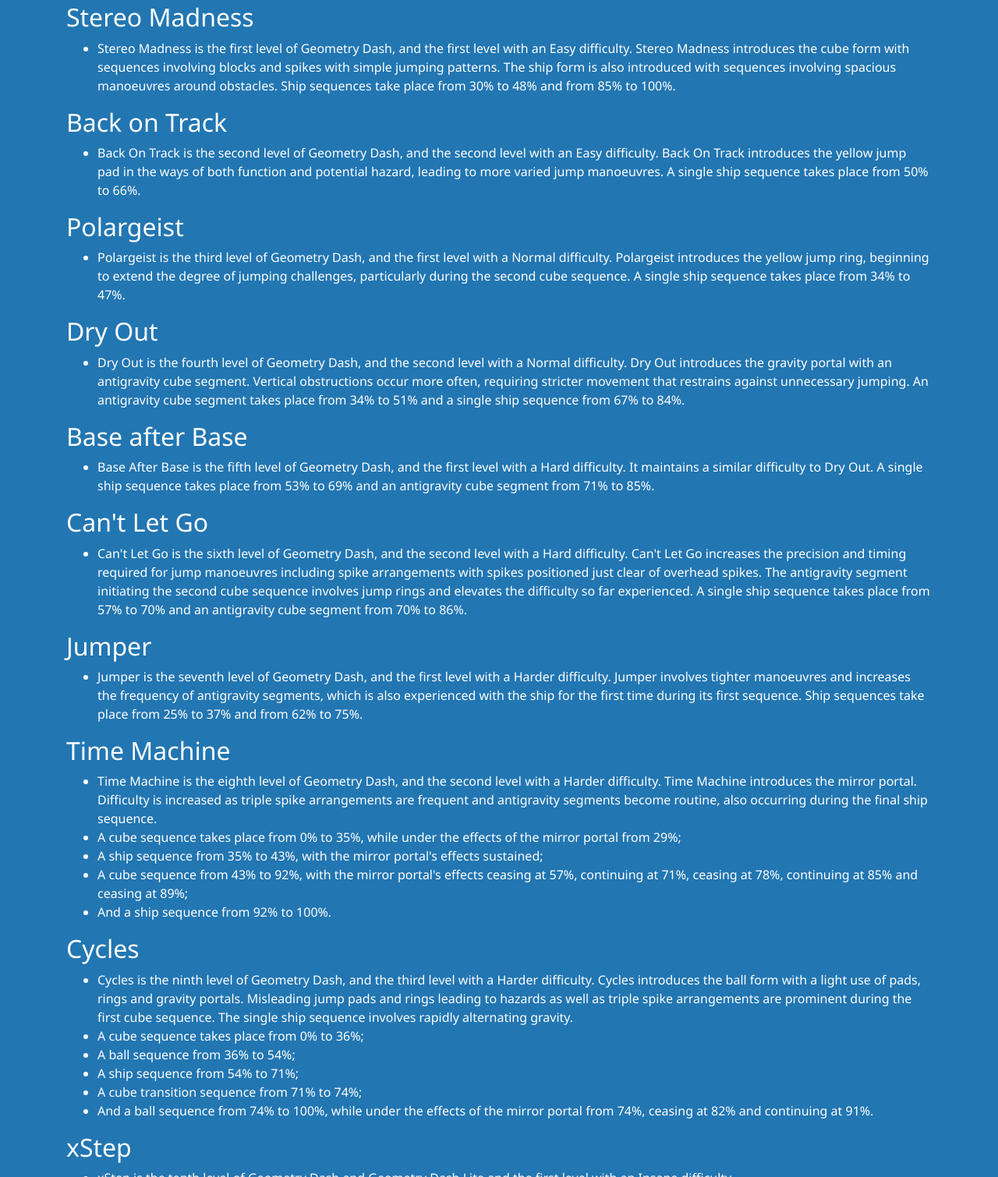
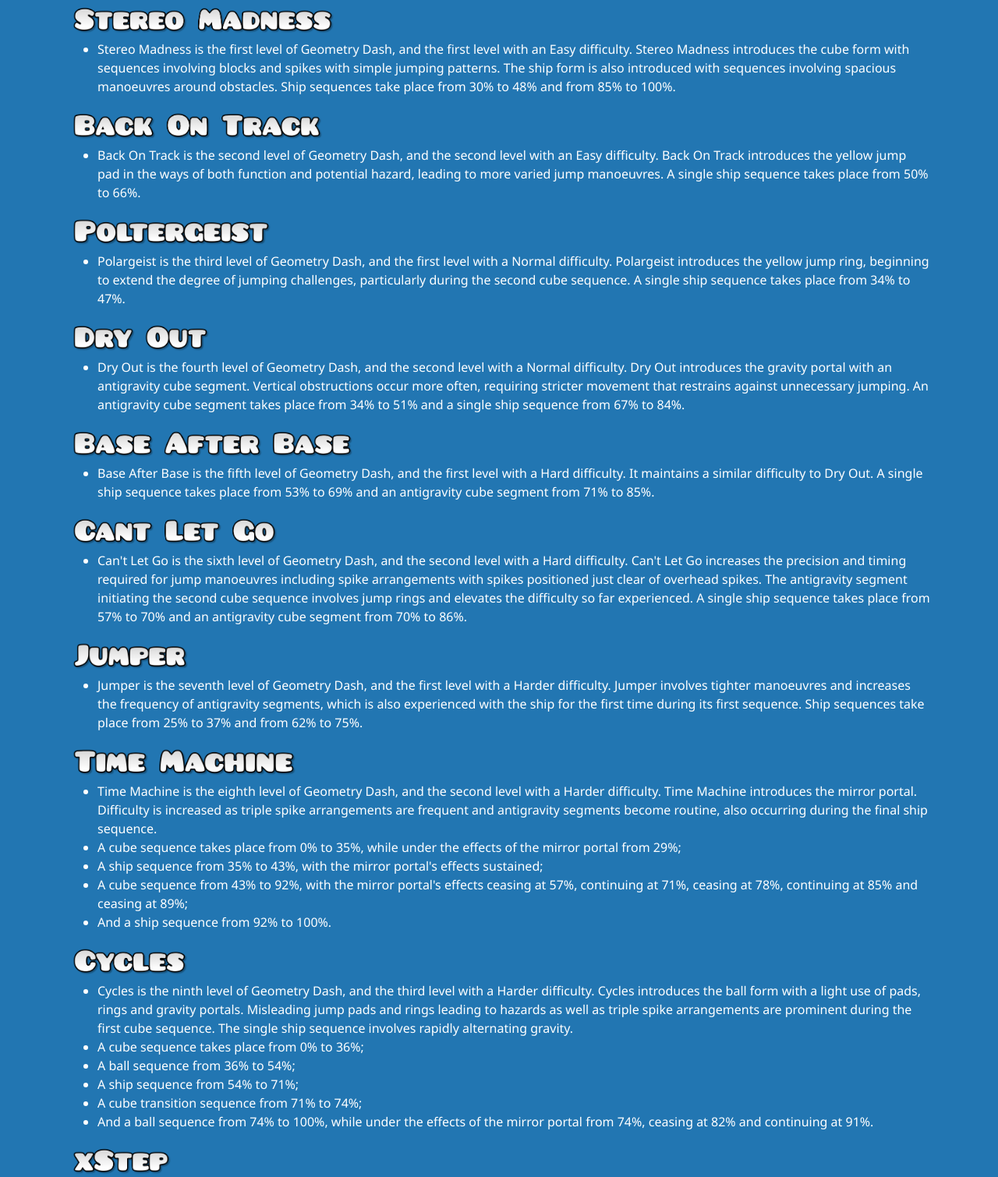
Before and after one commit to ceptnite/geometrydashwebsitearchive, a plain HTML site: page mainlevels.html in a window 1280 px wide. Shown: the part 204-1714 px from the top of the page at 78% size. Drawn offline with nearby package versions, Linux system fonts and the light colour scheme.

Commit message:
Deleted the obsolete files no longer needed.

```diff
--- a/mainlevels.html
+++ b/mainlevels.html
@@ -14,7 +14,7 @@
         <header>
             <nav class="site-navbar navbar navbar-expand-md navbar-dark">
                 <div class="container">
-                    <a class="navbar-brand" href="index.html"><img src="GeometryDashArchive.png" alt="Geometry Dash Archive logo" class="site-logo ml-3"></a>
+                    <a class="navbar-brand" href="index.html"><img src="Logos/GeometryDashArchive.png" alt="Geometry Dash Archive logo" class="site-logo ml-3"></a>
                     <button class="navbar-toggler" type="button" data-toggle="collapse" data-target="#mainNav" aria-controls="#mainNav" aria-expanded="false" aria-label="Toggle navigation">
                         <span class="navbar-toggler-icon"></span>
                     </button>
@@ -32,9 +32,9 @@
         </header>
 
         <main class="container my-4">
-            <h1 class="d-inline-block">On this page you can find information about the <img src="MainLevels.png" alt="Main levels" class="ml-2" style="height:48px;"> of Geometry Dash!</h1>
+            <h1 class="d-inline-block">On this page you can find information about the <img src="Logos/MainLevels.png" alt="Main levels" class="ml-2" style="height:48px;"> of Geometry Dash!</h1>
 
-            <h2>Stereo Madness</h2>
+            <h2><img src="Main Level Logos/Stereo Madness.png" alt="Geometry Dash Archive logo" class="ml-2" style="height:35px;"></h2>
         <ul>
             <li>
                 Stereo Madness is the first level of Geometry Dash, and the first level with an Easy difficulty.
@@ -44,7 +44,7 @@
                 Ship sequences take place from 30% to 48% and from 85% to 100%.
             </li>
         </ul>
-        <h2>Back on Track</h2>
+        <h2><img src="Main Level Logos/Back On Track.png" alt="Geometry Dash Archive logo" class="ml-2" style="height:35px;"></h2>
         <ul>
             <li>
                 Back On Track is the second level of Geometry Dash, and the second level with an Easy difficulty.
@@ -55,7 +55,7 @@
             </li>
 
         </ul>
-        <h2>Polargeist</h2>
+        <h2><img src="Main Level Logos/Polargeist.png" alt="Geometry Dash Archive logo" class="ml-2" style="height:35px;"></h2>
         <ul>
             <li>
                 Polargeist is the third level of Geometry Dash, and the first level with a Normal difficulty.
@@ -65,7 +65,7 @@
                 A single ship sequence takes place from 34% to 47%.
             </li>
         </ul>
-        <h2>Dry Out</h2>
+        <h2><img src="Main Level Logos/Dry Out.png" alt="Geometry Dash Archive logo" class="ml-2" style="height:35px;"></h2>
         <ul>
             <li>
                 Dry Out is the fourth level of Geometry Dash, and the second level with a Normal difficulty.
@@ -75,7 +75,7 @@
                 An antigravity cube segment takes place from 34% to 51% and a single ship sequence from 67% to 84%.
             </li>
         </ul>
-        <h2>Base after Base</h2>
+        <h2><img src="Main Level Logos/Base After Base.png" alt="Geometry Dash Archive logo" class="ml-2" style="height:35px;"></h2>
         <ul>
             <li>
                 Base After Base is the fifth level of Geometry Dash, and the first level with a Hard difficulty.
@@ -85,7 +85,7 @@
                 A single ship sequence takes place from 53% to 69% and an antigravity cube segment from 71% to 85%.
             </li>
         </ul>
-        <h2>Can't Let Go</h2>
+        <h2><img src="Main Level Logos/Cant Let Go.png" alt="Geometry Dash Archive logo" class="ml-2" style="height:35px;"></h2>
         <ul>
             <li>
                 Can't Let Go is the sixth level of Geometry Dash, and the second level with a Hard difficulty.
@@ -95,7 +95,7 @@
                 A single ship sequence takes place from 57% to 70% and an antigravity cube segment from 70% to 86%.
             </li>
         </ul>
-        <h2>Jumper</h2>
+        <h2><img src="Main Level Logos/Jumper.png" alt="Geometry Dash Archive logo" class="ml-2" style="height:35px;"></h2>
         <ul>
             <li>
                 Jumper is the seventh level of Geometry Dash, and the first level with a Harder difficulty.
@@ -105,7 +105,7 @@
                 Ship sequences take place from 25% to 37% and from 62% to 75%.
             </li>
         </ul>
-        <h2>Time Machine</h2>
+        <h2><img src="Main Level Logos/Time Machine.png" alt="Geometry Dash Archive logo" class="ml-2" style="height:35px;"></h2>
         <ul>
             <li>
                 Time Machine is the eighth level of Geometry Dash, and the second level with a Harder difficulty.
@@ -117,7 +117,7 @@
             <li>A cube sequence from 43% to 92%, with the mirror portal's effects ceasing at 57%, continuing at 71%, ceasing at 78%, continuing at 85% and ceasing at 89%;</li>
             <li>And a ship sequence from 92% to 100%.</li>
         </ul>
-        <h2>Cycles</h2>
+        <h2><img src="Main Level Logos/Cycles.png" alt="Geometry Dash Archive logo" class="ml-2" style="height:35px;"></h2>
         <ul>
             <li>
                 Cycles is the ninth level of Geometry Dash, and the third level with a Harder difficulty.
@@ -130,7 +130,7 @@
             <li>A cube transition sequence from 71% to 74%;</li>
             <li>And a ball sequence from 74% to 100%, while under the effects of the mirror portal from 74%, ceasing at 82% and continuing at 91%.</li>
         </ul>
-        <h2>xStep</h2>
+        <h2><img src="Main Level Logos/xStep.png" alt="Geometry Dash Archive logo" class="ml-2" style="height:35px;"></h2>
         <ul>
             <li>
                 xStep is the tenth level of Geometry Dash and Geometry Dash Lite and the first level with an Insane difficulty.
@@ -144,7 +144,7 @@
             <li>A ball sequence from 72% to 90%;</li>
             <li>And a ship sequence from 90% to 100%.</li>
         </ul>
-        <h2>Clutterfunk</h2>
+        <h2><img src="Main Level Logos/Clutterfunk.png" alt="Geometry Dash Archive logo" class="ml-2" style="height:35px;"></h2>
 
         <ul>
             <li>
@@ -156,7 +156,7 @@
             <li>A ship sequence from 53% to 67%, with the size portal's effects ceasing at 60%;</li>
             <li>And a cube sequence from 67% to 100%, while under the effects of the size portal from 67%, ceasing at 71%, continuing at 74%, ceasing at 77% and continuing at 82%.</li>
         </ul>
-        <h2>Theory of Everything</h2>
+        <h2><img src="Main Level Logos/Theory of Everything.png" alt="Geometry Dash Archive logo" class="ml-2" style="height:35px;"></h2>
         <ul>
             <li>
                 Theory of Everything is the twelfth level of Geometry Dash, and the third level with an Insane difficulty.
```
Also changed, not shown: Credits.png (deleted), Doggie.jpg (deleted), Dorami.jpg (deleted), EVW.jpg (deleted), GDPlayers.png (deleted), GeometryDash.png (deleted), GeometryDashArchive.png (deleted), KrmaL.jpg (deleted), MainLevels.png (deleted), Michigun.jpg (deleted), Riot.jpg (deleted), Serponge.jpg (deleted), Smiffy.jpg (deleted), npesta.jpg (deleted).
